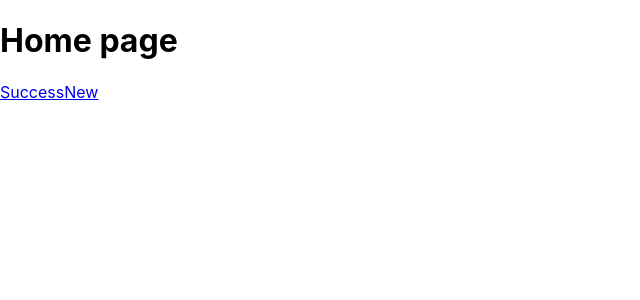
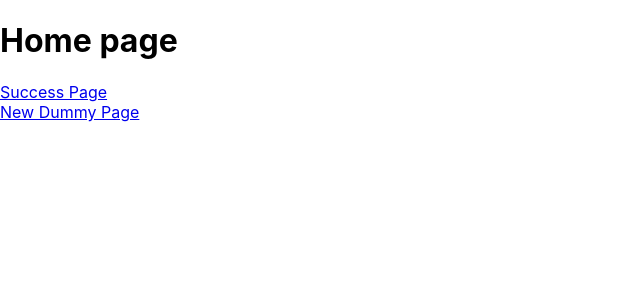
Before and after one commit to anupam-singh88/tester, a React (Create React App) app: page / in a window 1280 px wide. Shown: the top 300 px of the page, without its empty margins (0-640 px from the left). Built offline with nearby package versions, Linux system fonts and the light colour scheme.

Commit message:
capturing conversion on btn click

```diff
--- a/src/App.js
+++ b/src/App.js
@@ -17,8 +17,9 @@ const App = () => {
       {/* <div> */}
       <Route path="/" element={<>
         <h1>Home page</h1>
-        <Link to="/success">Success</Link>
-        <Link to="/new">New</Link>
+        <Link to="/success">Success Page</Link>
+        <br />
+        <Link to="/new">New Dummy Page</Link>
 
       </>} />
       <Route path="/success" element={<Success />} />
--- a/src/components/Success.js
+++ b/src/components/Success.js
@@ -2,7 +2,16 @@ import React, { useEffect } from 'react'
 import { Link } from 'react-router-dom'
 
 const Success = () => {
-    useEffect(() => {
+    // useEffect(() => {
+    //     console.log(window.trackdesk)
+    //     window.trackdesk("lennyai", "conversion", {
+    //         "conversionType": "freetrial",
+    //         "amount": {
+    //             "value": "$10"
+    //         }
+    //     });
+    // }, [])
+    const conversion = () => {
         console.log(window.trackdesk)
         window.trackdesk("lennyai", "conversion", {
             "conversionType": "freetrial",
@@ -10,11 +19,13 @@ const Success = () => {
                 "value": "$10"
             }
         });
-    }, [])
+    }
     return (
         <div>
             <p>This is a success page</p>
             <Link to='/'>Home</Link>
+            <br />
+            <button onClick={conversion}>Trigger Conversion</button>
         </div>
     )
 }
```
